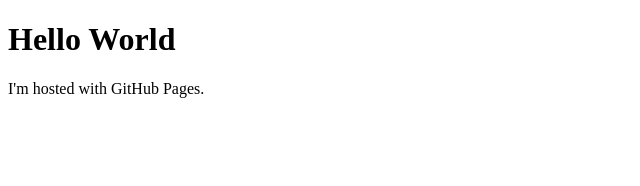
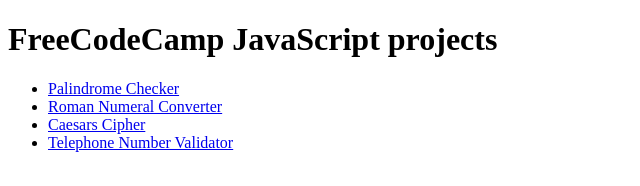
Before and after one commit to CCR-G/FCC-JS_and_DS, a plain HTML site: page index.html in a window 1280 px wide. Shown: the whole page, without its empty margins (0-640 px from the left). Drawn offline with Linux system fonts and the light colour scheme.

Commit message:
Index.html edit links to source
- List on index
- Links to github account source files

```diff
--- a/index.html
+++ b/index.html
@@ -1,7 +1,35 @@
 <!DOCTYPE html>
 <html>
   <body>
-    <h1>Hello World</h1>
-    <p>I'm hosted with GitHub Pages.</p>
+    <h1>FreeCodeCamp JavaScript projects</h1>
+    <a
+      href="https://www.freecodecamp.org/learn/javascript-algorithms-and-data-structures/javascript-algorithms-and-data-structures-projects/"
+    ></a>
+    <ul>
+      <li>
+        <a
+          href="https://www.freecodecamp.org/learn/javascript-algorithms-and-data-structures/javascript-algorithms-and-data-structures-projects/palindrome-checker"
+          >Palindrome Checker</a
+        >
+      </li>
+      <li>
+        <a
+          href="https://www.freecodecamp.org/learn/javascript-algorithms-and-data-structures/javascript-algorithms-and-data-structures-projects/roman-numeral-converter"
+          >Roman Numeral Converter</a
+        >
+      </li>
+      <li>
+        <a
+          href="https://www.freecodecamp.org/learn/javascript-algorithms-and-data-structures/javascript-algorithms-and-data-structures-projects/caesars-cipher"
+          >Caesars Cipher</a
+        >
+      </li>
+      <li>
+        <a
+          href="https://www.freecodecamp.org/learn/javascript-algorithms-and-data-structures/javascript-algorithms-and-data-structures-projects/telephone-number-validator"
+          >Telephone Number Validator</a
+        >
+      </li>
+    </ul>
   </body>
 </html>
```
Also changed, not shown: caesars-cipher/rot13-cipher.html (+5 -1 lines), palindrome/palindrome.html (+5 -1 lines), roman-numbers/roman-numbers.html (+6 -2 lines), telephone-number-validator/telephone-number-validator.html (+5 -1 lines).
